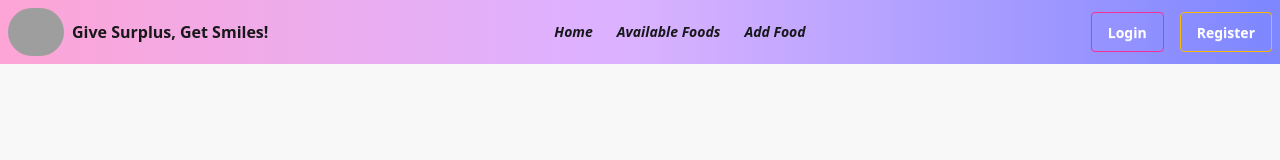
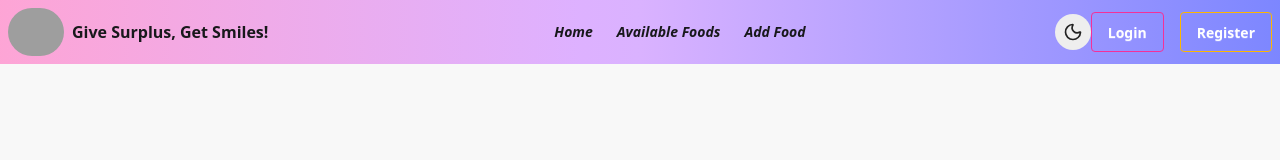
Before and after one commit to Badhonshahrier/food_sharing_web, a React (Vite) app: page / in a window 1280 px wide. Shown: the top 160 px of the page. Built offline with nearby package versions, Linux system fonts and the light colour scheme; no server answers; grey boxes are pictures that could not be loaded.

Commit message:
adding theme toggle

```diff
--- a/src/Components/Navbar.jsx
+++ b/src/Components/Navbar.jsx
@@ -2,6 +2,7 @@ import React, { use } from "react";
 import { Link, NavLink } from "react-router";
 import { AuthContext } from "../Provider/AuthProvider";
 import Swal from "sweetalert2";
+import ThemeToggle from "./ThemeToggle";
 
 const Navbar = () => {
   const { user, userLogout } = use(AuthContext);
@@ -93,10 +94,11 @@ const Navbar = () => {
         </div>
 
         <div className="navbar-end">
+          <ThemeToggle className=""></ThemeToggle>
           {user ? (
             <>
               <div className="avatar">
-                <div className="w-10 rounded-full">
+                <div className="w-10 ml-2 rounded-full">
                   <img
                     src={user.photoURL}
                     alt="profile"
--- /dev/null
+++ b/src/Components/ThemeToggle.jsx
@@ -0,0 +1,44 @@
+import React, { useEffect, useState } from "react";
+import { MoonIcon, SunIcon } from "lucide-react";
+
+const ThemeToggle = () => {
+  const [theme, setTheme] = useState(
+    localStorage.getItem("theme") || "light"
+  );
+
+
+  useEffect(() => {
+    document.body.setAttribute("data-theme", theme);
+    localStorage.setItem("theme", theme);
+  }, [theme]);
+
+  const toggleTheme = () => {
+    setTheme(theme === "dark" ? "light" : "dark");
+  };
+
+  return (
+    <button
+      onClick={toggleTheme}
+      style={{
+        padding: "8px",
+        borderRadius: "50%",
+        background: theme === "dark" ? "#333" : "#eee",
+        border: "none",
+        cursor: "pointer",
+        transition: "background 0.3s ease",
+        display: "flex",
+        alignItems: "center",
+        justifyContent: "center",
+      }}
+      title={`Switch to ${theme === "dark" ? "Light" : "Dark"} Mode`}
+    >
+      {theme === "dark" ? (
+        <SunIcon size={20} color="#FFD700" />
+      ) : (
+        <MoonIcon size={20} color="#222" />
+      )}
+    </button>
+  );
+};
+
+export default ThemeToggle;
--- /dev/null
+++ b/src/Components/theme.css
@@ -0,0 +1,23 @@
+body[data-theme="light"] {
+  background-color: white;
+  color: black;
+}
+body[data-theme="dark"] {
+  background-color: #000000;
+  color: white;
+
+}
+.navbar {
+  padding: 10px 20px;
+  display: flex;
+  justify-content: space-between;
+  align-items: center;
+}
+
+body[data-theme="light"] .navbar {
+  background-color: #f5f5f5;
+}
+
+body[data-theme="dark"] .navbar {
+  background-color: #1e1e1e;
+}
--- a/src/index.css
+++ b/src/index.css
@@ -1,2 +1,3 @@
 @import "tailwindcss";
+@import url(/src/Components/theme.css);
 @plugin "daisyui";
```
